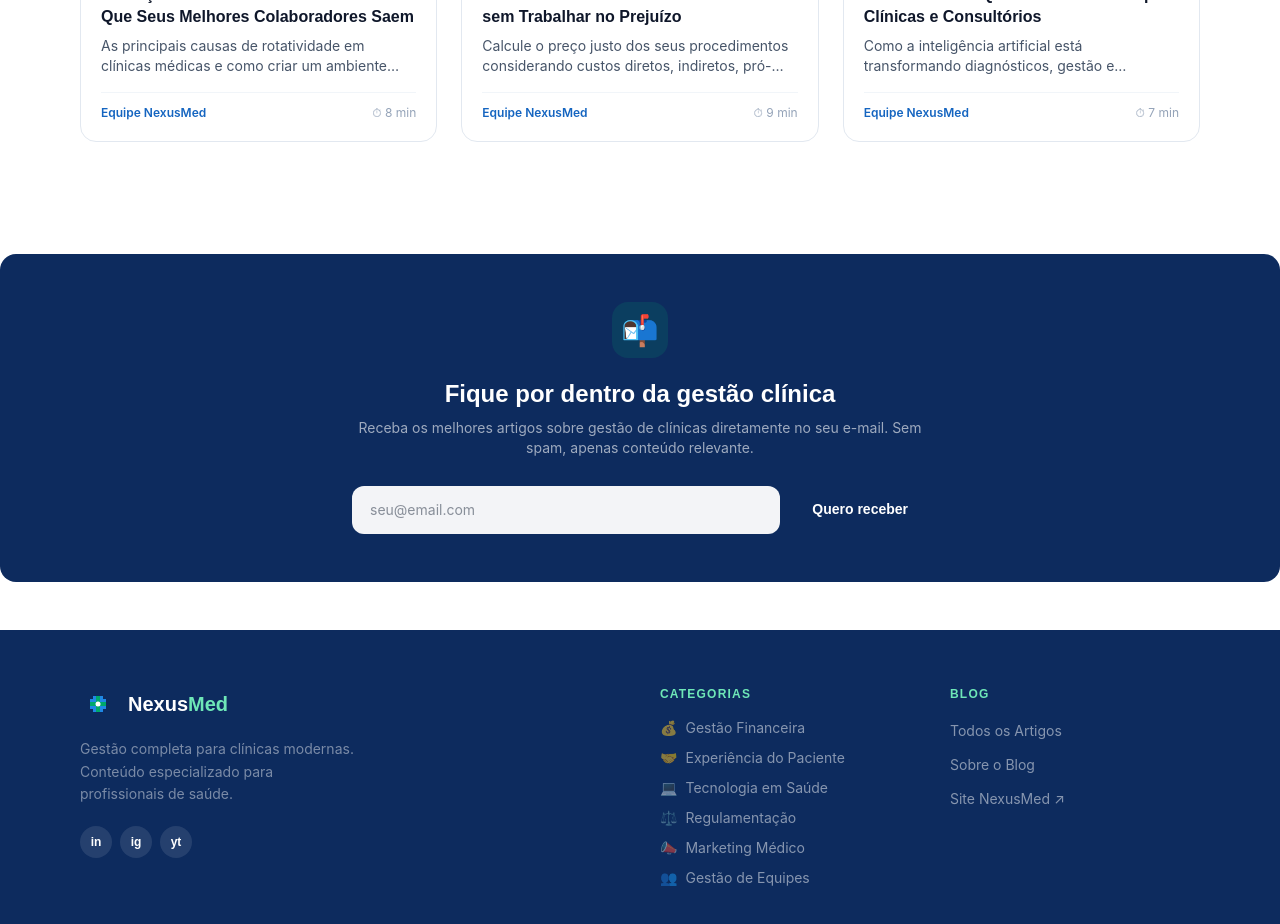
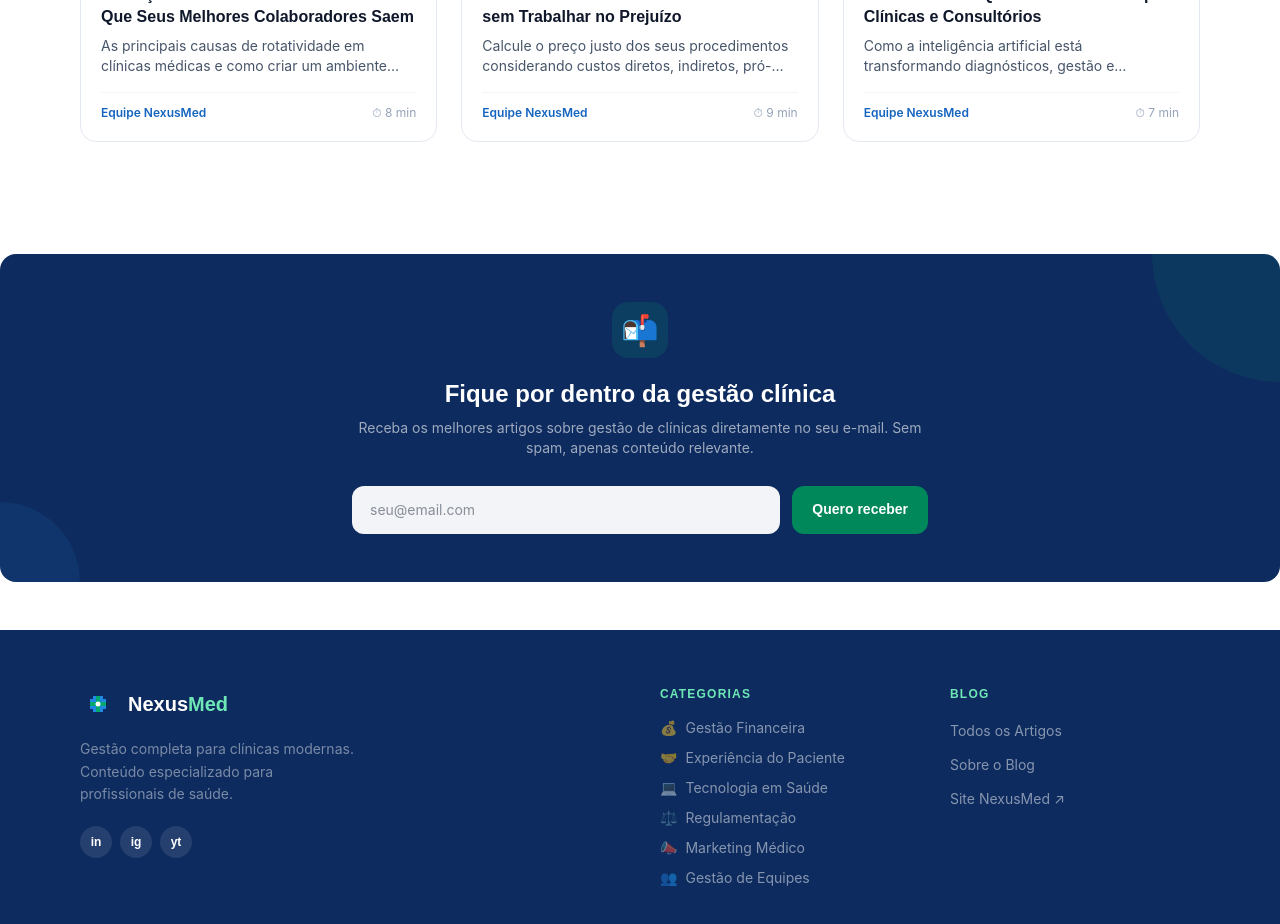
Before and after one commit to adrianois/Blog-NexusMed, a Next.js app in the folder blog-nexusmed/: page / in a window 1280 px wide. Shown: the part 2580-3504 px from the top of the page. Built offline with nearby package versions, Linux system fonts and the light colour scheme.

Commit message:
feat: integra Newsletter com Google Sheets via Apps Script

```diff
--- /dev/null
+++ b/blog-nexusmed/app/api/newsletter/route.ts
@@ -0,0 +1,35 @@
+import { NextRequest, NextResponse } from 'next/server';
+
+// Cole aqui a URL gerada pelo Google Apps Script (Deploy > Web App)
+const APPS_SCRIPT_URL = process.env.APPS_SCRIPT_URL ?? '';
+
+export async function POST(req: NextRequest) {
+  try {
+    const { email } = await req.json();
+
+    if (!email || !/^[^\s@]+@[^\s@]+\.[^\s@]+$/.test(email)) {
+      return NextResponse.json({ error: 'E-mail inválido.' }, { status: 400 });
+    }
+
+    if (!APPS_SCRIPT_URL) {
+      return NextResponse.json({ error: 'Integração não configurada.' }, { status: 500 });
+    }
+
+    const now = new Date().toLocaleString('pt-BR', { timeZone: 'America/Sao_Paulo' });
+
+    const res = await fetch(APPS_SCRIPT_URL, {
+      method: 'POST',
+      headers: { 'Content-Type': 'application/json' },
+      body: JSON.stringify({ email, data: now }),
+    });
+
+    if (!res.ok) {
+      throw new Error('Erro ao salvar no Google Sheets.');
+    }
+
+    return NextResponse.json({ ok: true });
+  } catch (err) {
+    console.error('[newsletter]', err);
+    return NextResponse.json({ error: 'Erro interno.' }, { status: 500 });
+  }
+}
--- a/blog-nexusmed/components/Newsletter.tsx
+++ b/blog-nexusmed/components/Newsletter.tsx
@@ -3,25 +3,45 @@ import { useState } from 'react';
 
 export default function Newsletter() {
   const [email, setEmail] = useState('');
-  const [submitted, setSubmitted] = useState(false);
+  const [status, setStatus] = useState<'idle' | 'loading' | 'success' | 'error'>('idle');
+  const [errorMsg, setErrorMsg] = useState('');
 
-  function handleSubmit(e: React.FormEvent) {
+  async function handleSubmit(e: React.FormEvent) {
     e.preventDefault();
-    if (email) setSubmitted(true);
+    if (!email) return;
+    setStatus('loading');
+    setErrorMsg('');
+
+    try {
+      const res = await fetch('/api/newsletter', {
+        method: 'POST',
+        headers: { 'Content-Type': 'application/json' },
+        body: JSON.stringify({ email }),
+      });
+
+      const data = await res.json();
+
+      if (!res.ok) {
+        setErrorMsg(data.error ?? 'Erro ao realizar inscrição.');
+        setStatus('error');
+        return;
+      }
+
+      setStatus('success');
+    } catch {
+      setErrorMsg('Erro de conexão. Tente novamente.');
+      setStatus('error');
+    }
   }
 
   return (
     <section className="my-12 rounded-2xl overflow-hidden" style={{ background: 'var(--nexus-navy)' }}>
       <div className="relative p-8 md:p-12">
-        {/* Decoração */}
-        <div className="absolute top-0 right-0 w-64 h-64 rounded-full opacity-10 -translate-y-1/2 translate-x-1/2" style={{ background: 'var(--nexus-green)' }}></div>
-        <div className="absolute bottom-0 left-0 w-40 h-40 rounded-full opacity-10 translate-y-1/2 -translate-x-1/2" style={{ background: 'var(--nexus-blue)' }}></div>
+        <div className="absolute top-0 right-0 w-64 h-64 rounded-full opacity-10 -translate-y-1/2 translate-x-1/2" style={{ background: '#00A86B' }} />
+        <div className="absolute bottom-0 left-0 w-40 h-40 rounded-full opacity-10 translate-y-1/2 -translate-x-1/2" style={{ background: '#1E88E5' }} />
 
         <div className="max-w-xl mx-auto text-center relative z-10">
-          <div
-            className="inline-flex items-center justify-center w-14 h-14 rounded-2xl text-3xl mb-5"
-            style={{ background: 'rgba(0, 168, 107, 0.15)' }}
-          >
+          <div className="inline-flex items-center justify-center w-14 h-14 rounded-2xl text-3xl mb-5" style={{ background: 'rgba(0,168,107,0.15)' }}>
             📬
           </div>
           <h2 className="text-2xl font-bold mb-2 text-white" style={{ fontFamily: 'Poppins, sans-serif' }}>
@@ -31,31 +51,45 @@ export default function Newsletter() {
             Receba os melhores artigos sobre gestão de clínicas diretamente no seu e-mail. Sem spam, apenas conteúdo relevante.
           </p>
 
-          {submitted ? (
+          {status === 'success' ? (
             <div className="rounded-xl px-6 py-5 text-center" style={{ background: 'rgba(0,168,107,0.15)', border: '1px solid rgba(0,168,107,0.3)' }}>
               <span className="text-3xl block mb-2">🎉</span>
               <p className="font-semibold text-white" style={{ fontFamily: 'Poppins, sans-serif' }}>Ótimo! Você está inscrito.</p>
               <p className="text-sm mt-1" style={{ color: 'rgba(255,255,255,0.6)' }}>Em breve você receberá nossos conteúdos.</p>
             </div>
           ) : (
-            <form onSubmit={handleSubmit} className="flex flex-col sm:flex-row gap-3">
+            <form onSubmit={handleSubmit} className="flex flex-col gap-3">
+              <div className="flex flex-col sm:flex-row gap-3">
                 <input
                   type="email"
                   required
                   value={email}
                   onChange={(e) => setEmail(e.target.value)}
                   placeholder="seu@email.com"
+                  disabled={status === 'loading'}
                   className="flex-1 px-4 py-3 rounded-xl text-sm outline-none"
                   style={{
                     color: 'var(--nexus-gray-800)',
                     background: 'rgba(255,255,255,0.95)',
                     fontFamily: 'Inter, sans-serif',
-                  border: '2px solid transparent'
+                    border: status === 'error' ? '2px solid #F87171' : '2px solid transparent',
+                    opacity: status === 'loading' ? 0.7 : 1,
                   }}
                 />
-              <button type="submit" className="nexus-btn-primary whitespace-nowrap" style={{ background: 'var(--nexus-green)' }}>
-                Quero receber
+                <button
+                  type="submit"
+                  disabled={status === 'loading'}
+                  className="nexus-btn-primary whitespace-nowrap"
+                  style={{ background: '#00875A', opacity: status === 'loading' ? 0.7 : 1 }}
+                >
+                  {status === 'loading' ? 'Salvando...' : 'Quero receber'}
                 </button>
+              </div>
+              {status === 'error' && (
+                <p className="text-sm text-center" style={{ color: '#FCA5A5', fontFamily: 'Inter, sans-serif' }}>
+                  {errorMsg}
+                </p>
+              )}
             </form>
           )}
         </div>
```
Also changed, not shown: 1 other file (tests, documents, lock files or other folders). Lines whose indentation alone changed are shown as unchanged.
